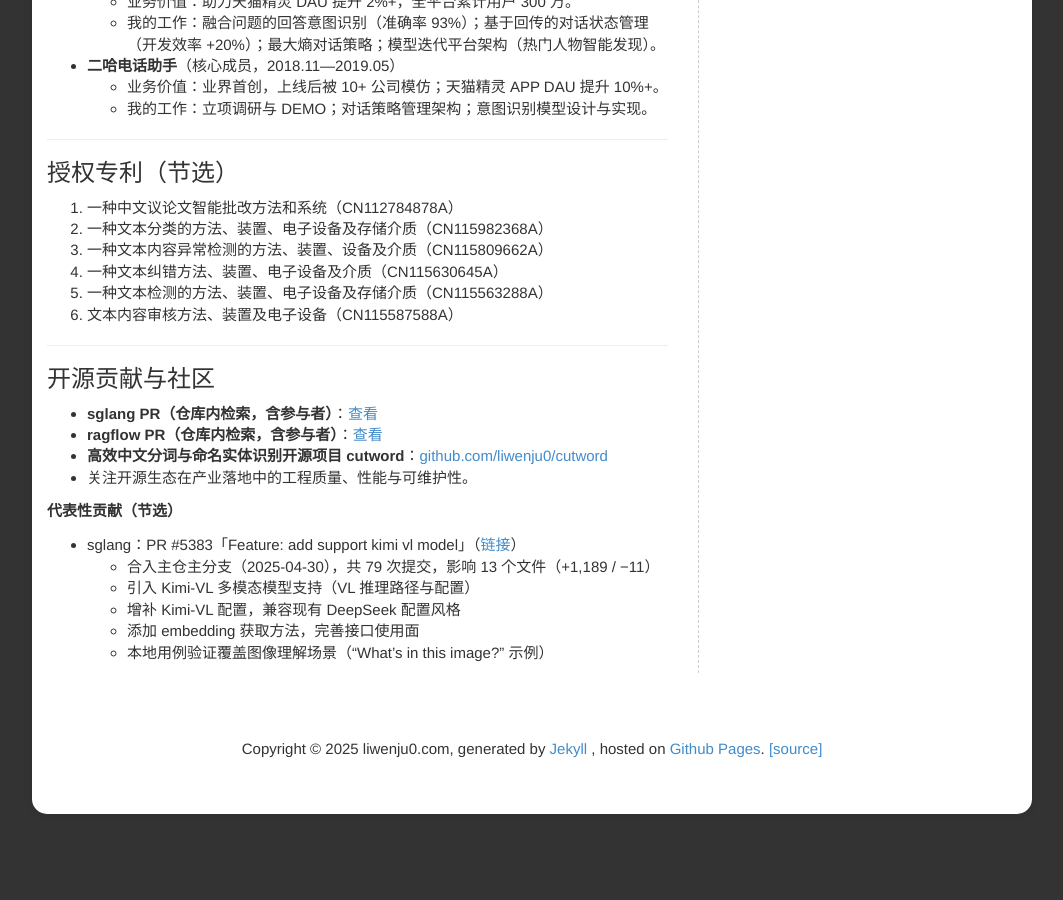
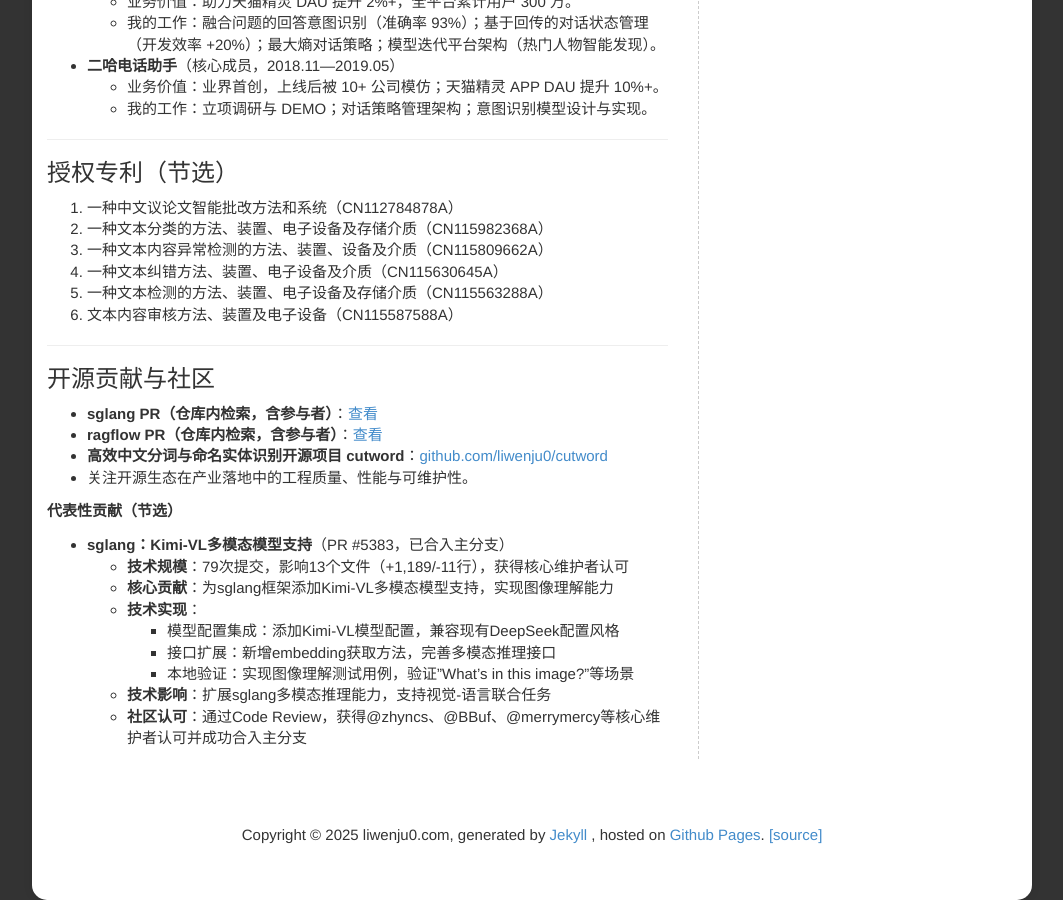
Before and after one commit to liwenju0/liwenju0.github.io, a Jekyll site: the page built from about.md, in a window 1280 px wide and 900 px high, scrolled down 1720 px. Shown: the whole window, without its empty margins (108-1171 px from the left). Built offline with Jekyll 4.4.1, drawn with Linux system fonts in a browser that asks for light colours; comment, search, counter and statistics services are not loaded; before the commit the page ends 2534 px from its top, so only the background shows below that.

Commit message:
优化pr的描述

```diff
--- a/about.md
+++ b/about.md
@@ -99,9 +99,12 @@ title: "关于：About"
 - 关注开源生态在产业落地中的工程质量、性能与可维护性。
 
 **代表性贡献（节选）**
-- sglang：PR #5383「Feature: add support kimi vl model」（<a href="https://github.com/sgl-project/sglang/pull/5383" target="_blank" rel="noopener">链接</a>）
-  - 合入主仓主分支（2025-04-30），共 79 次提交，影响 13 个文件（+1,189 / −11）
-  - 引入 Kimi-VL 多模态模型支持（VL 推理路径与配置）
-  - 增补 Kimi-VL 配置，兼容现有 DeepSeek 配置风格
-  - 添加 embedding 获取方法，完善接口使用面
-  - 本地用例验证覆盖图像理解场景（“What’s in this image?” 示例）
+- **sglang：Kimi-VL多模态模型支持**（PR #5383，已合入主分支）
+  - **技术规模**：79次提交，影响13个文件（+1,189/-11行），获得核心维护者认可
+  - **核心贡献**：为sglang框架添加Kimi-VL多模态模型支持，实现图像理解能力
+  - **技术实现**：
+    * 模型配置集成：添加Kimi-VL模型配置，兼容现有DeepSeek配置风格
+    * 接口扩展：新增embedding获取方法，完善多模态推理接口
+    * 本地验证：实现图像理解测试用例，验证"What's in this image?"等场景
+  - **技术影响**：扩展sglang多模态推理能力，支持视觉-语言联合任务
+  - **社区认可**：通过Code Review，获得@zhyncs、@BBuf、@merrymercy等核心维护者认可并成功合入主分支
```
